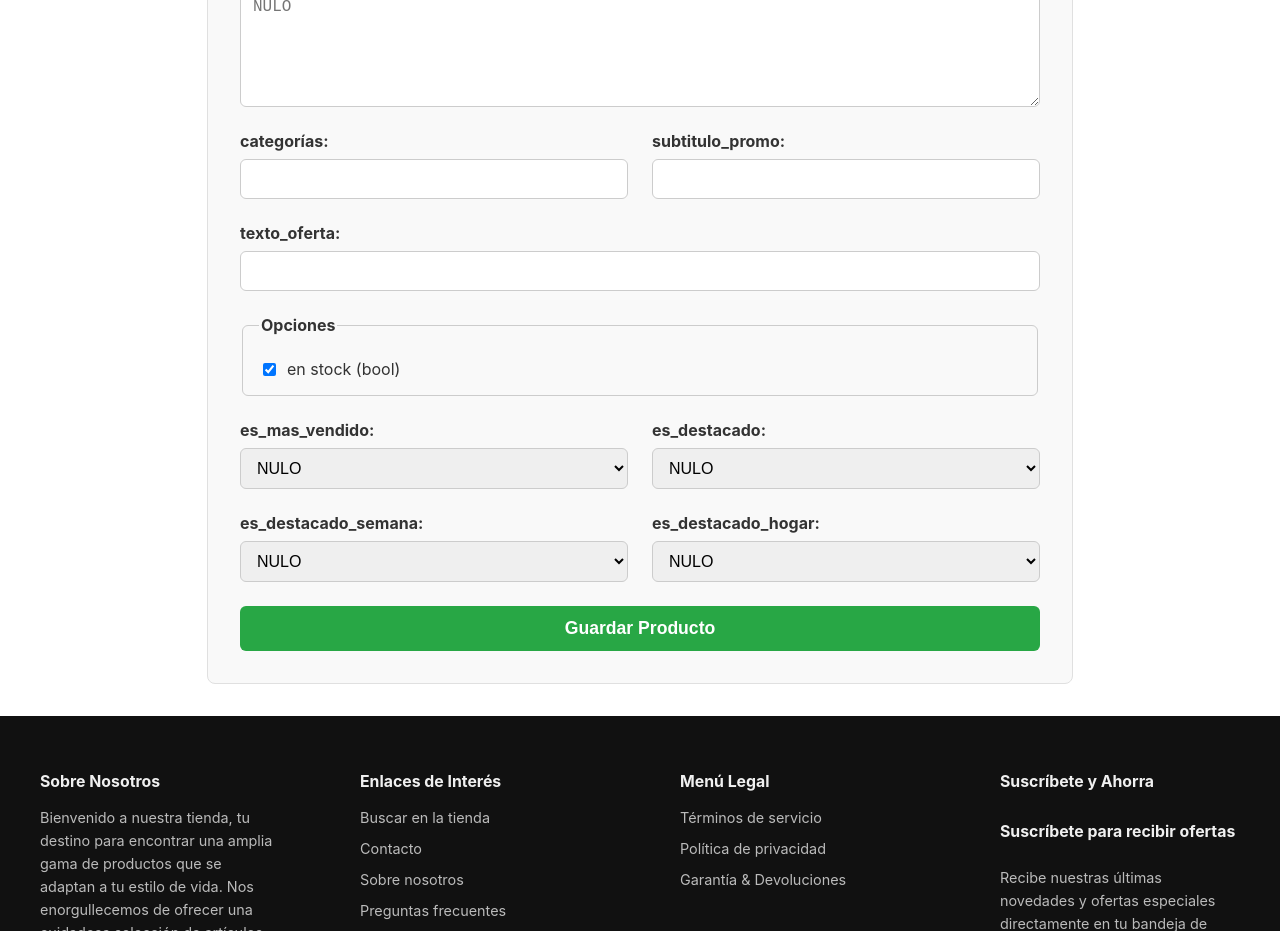
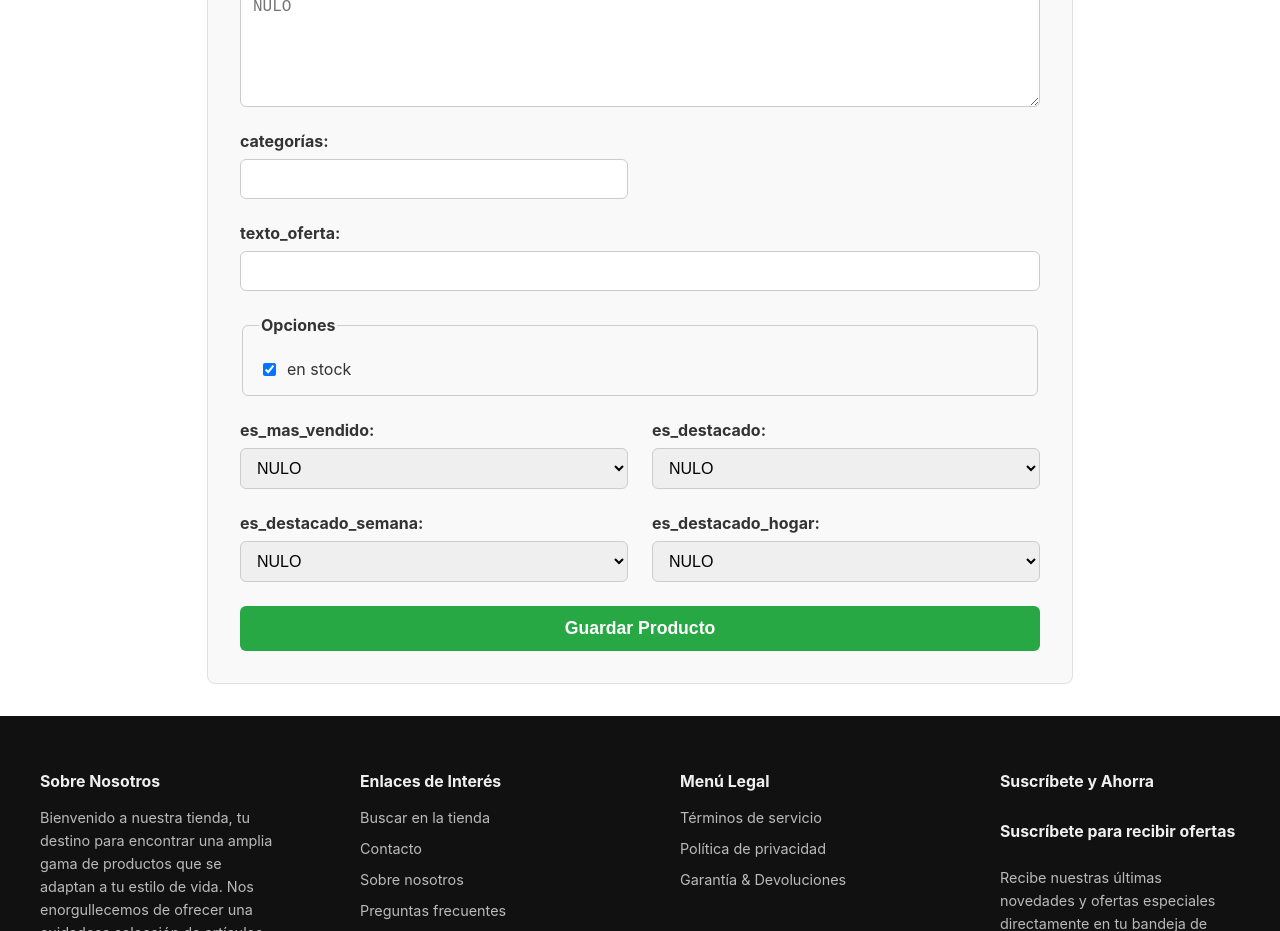
Before and after one commit to Javiermu97/impattopyproyect, a Next.js app: page /admin/products/new in a window 1280 px wide. Shown: the part 840-1771 px from the top of the page. Built offline with nearby package versions, Linux system fonts and the light colour scheme.

Commit message:
Descripción de los cambios

```diff
--- a/app/admin/products/edit/[id]/page.tsx
+++ b/app/admin/products/edit/[id]/page.tsx
@@ -70,7 +70,7 @@ export default async function EditProductPage({ params }: Props) {
           </div>
         </div>
         <div className="form-group">
-          <label htmlFor="videoUrl" className="form-label">URL del vídeo (Opcional):</label>
+          <label htmlFor="videoUrl" className="form-label">URL del vídeo</label>
           <input id="videoUrl" name="videoUrl" type="text" defaultValue={product.videoUrl || ''} className="form-input" />
         </div>
         <div className="form-group">
@@ -92,7 +92,7 @@ export default async function EditProductPage({ params }: Props) {
           <legend className="form-label">Opciones</legend>
           <div className="form-checkbox-group">
             <input id="inStock" name="inStock" type="checkbox" defaultChecked={product.inStock} />
-            <label htmlFor="inStock">en stock (bool)</label>
+            <label htmlFor="inStock">en stock</label>
           </div>
         </fieldset>
         <div className="form-grid">
--- a/app/admin/products/new/page.tsx
+++ b/app/admin/products/new/page.tsx
@@ -58,10 +58,7 @@ export default function NewProductPage() {
                 <label htmlFor="categorias" className="form-label">categorías:</label>
                 <input id="categorias" name="categorias" type="text" className="form-input" />
             </div>
-            <div className="form-group">
-                <label htmlFor="subtitulo_promo" className="form-label">subtitulo_promo:</label>
-                <input id="subtitulo_promo" name="subtitulo_promo" type="text" className="form-input" />
-            </div>
+
         </div>
         <div className="form-group">
           <label htmlFor="texto_oferta" className="form-label">texto_oferta:</label>
@@ -71,7 +68,7 @@ export default function NewProductPage() {
           <legend className="form-label">Opciones</legend>
           <div className="form-checkbox-group">
             <input id="inStock" name="inStock" type="checkbox" defaultChecked />
-            <label htmlFor="inStock">en stock (bool)</label>
+            <label htmlFor="inStock">en stock</label>
           </div>
         </fieldset>
         <div className="form-grid">
```
